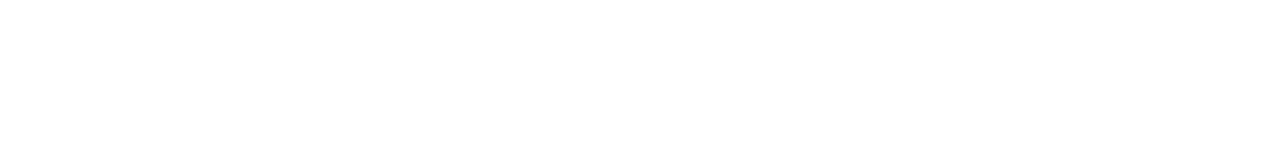
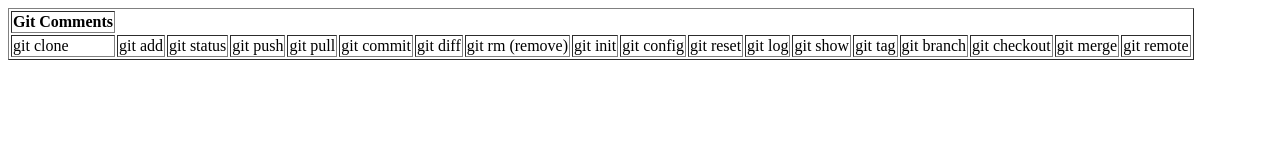
Before and after one commit to Sugavasan/coffebar, a plain HTML site: page index.html in a window 1280 px wide. Drawn offline with Linux system fonts and the light colour scheme.

Commit message:
Update index.html
add comments

```diff
--- a/index.html
+++ b/index.html
@@ -14,5 +14,31 @@
             color:red;
         }
     </style>
+    <table border="1">
+        <tr>
+            <th>Git Comments</th>
+        </tr>
+        <tr>
+            <td>git clone</td>
+            <td>git add</td>
+            <td>git status</td>
+            <td>git push</td>
+            <td>git pull</td>
+            <td>git commit</td>
+            <td> git diff</td>
+             <td>git rm (remove)</td>
+             <td>git init</td>
+             <td>git config</td>
+             <td>git reset</td>
+             <td>git log</td>
+             <td>git show</td>
+             <td>git tag</td>
+             <td>git branch</td>
+             <td>git checkout</td>
+             <td>git merge</td>
+             <td>git remote</td>
+        </tr>
+
+    </table>
 </body>
 </html>
```
